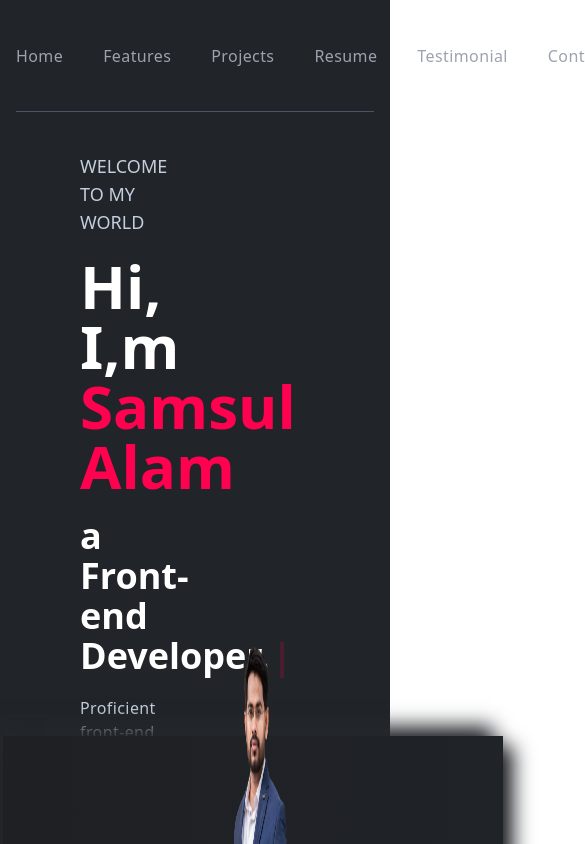
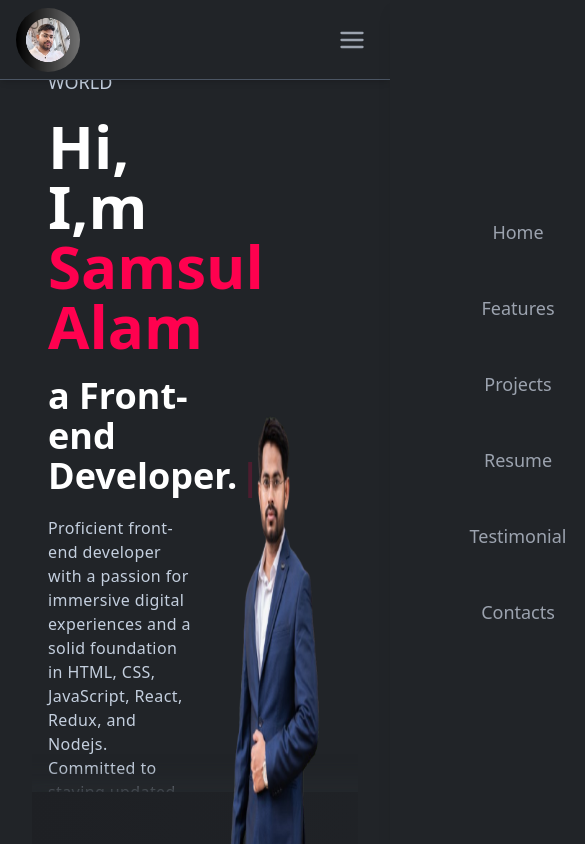
Before and after one commit to Samsul7718/Sam_Portfolio, a React (Vite) app: page / in a window 390 px wide. Shown: the top 844 px of the page, 585 px wide, since content can reach past the window. Built offline with nearby package versions, Linux system fonts and the light colour scheme.

Commit message:
2nd commit

```diff
--- a/src/App.jsx
+++ b/src/App.jsx
@@ -14,7 +14,7 @@ function App() {
     <>
       <div className="w-full h-auto bg-bodyColor text-lightText px-4">
         <Navbar />
-        <div className="max-w-screen-2xl mx-auto px-16">
+        <div className="max-w-screen-2xl mx-auto px-4 sm:px-0 md:px-6 lg:px-16">
           <Bannar />
           <Features />
           <Projects />
@@ -30,3 +30,5 @@ function App() {
 }
 
 export default App;
+
+// max-w-screen-2xl mx-auto px-16
--- a/src/components/banner/Bannar.jsx
+++ b/src/components/banner/Bannar.jsx
@@ -1,15 +1,18 @@
-import React from 'react';
-import LeftBannar from './LeftBannar';
-import { RightBanner } from './RightBanner';
-
-
+import React from "react";
+import LeftBannar from "./LeftBannar";
+import { RightBanner } from "./RightBanner";
 
 const Bannar = () => {
-
   return (
-    <section id="home" className="w-full items-center pt-10 pb-20 flex border-b-[1px] font-titleFont border-b-black ">
-      <LeftBannar/>
-      <RightBanner/>
+    <section
+      id="home"
+      className="w-full px-4 sm:px-6 lg:px-16  pt-10 pb-20 border-b-[1px]
+      font-titleFont border-b-black overflow-hidden"
+    >
+      <div className="flex w-full max-w-screen-2xl mx-auto">
+        <LeftBannar />
+        <RightBanner />
+      </div>
     </section>
   );
 };
--- a/src/components/navbar/Navbar.jsx
+++ b/src/components/navbar/Navbar.jsx
@@ -1,15 +1,92 @@
-import React from 'react';
-import { logo } from '../../assets/index';
-import { Link } from 'react-scroll';
-import { navLinksdata } from '../../constants';
+import React, { useState } from "react";
+import { logo } from "../../assets/index";
+import { Link } from "react-scroll";
+import { navLinksdata } from "../../constants";
+import { FiMenu } from "react-icons/fi";
+import { IoCloseOutline } from "react-icons/io5";
 
 const Navbar = () => {
+  const [menuOpen, setMenuOpen] = useState(false);
   return (
-    <div className="w-full h-28 mx-auto sticky top-0 z-50 bg-bodyColor flex justify-between items-center font-titleFont border-b-[1px]  border-b-gray-600">
-      <div>
-        <img className="h-20 w-20 rounded-full" src={logo} alt="logo" />
+    <div
+      className="w-full h-20 px-4 sm:px-6 lg:px-16 bg-bodyColor flex justify-between items-center
+    shadow-md font-titleFont border-b-[1px] border-b-gray-600 fixed top-0 left-0 right-0 z-50"
+    >
+      <div className="flex-shrink-0">
+        <img className="h-16 w-16 rounded-full" src={logo} alt="logo" />
       </div>
-      <div>
+
+      {/* Desktop Menu */}
+      <ul className="hidden md:flex items-center gap-8">
+        {navLinksdata.map(({ _id, title, link }) => (
+          <li
+            key={_id}
+            className="text-base text-gray-400 hover:text-designColor duration-300 cursor-pointer"
+          >
+            <Link
+              to={link}
+              smooth={true}
+              spy={true}
+              duration={500}
+              offset={-70}
+            >
+              {title}
+            </Link>
+          </li>
+        ))}
+      </ul>
+
+      {/* Mobile Menu Button */}
+      <button
+        onClick={() => setMenuOpen(!menuOpen)}
+        className="md:hidden text-gray-400 p-2 rounded-lg hover:bg-gray-800 transition-colors"
+        aria-label="Toggle Menu"
+      >
+        {menuOpen ? (
+          <IoCloseOutline className="w-7 h-7" />
+        ) : (
+          <FiMenu className="w-7 h-7" />
+        )}
+      </button>
+
+      {/* Mobile Menu Overlay */}
+      <div
+        className={`md:hidden fixed top-0 right-0 bottom-0 left-0 bg-black/50 transition-opacity duration-300 ${
+          menuOpen ? "opacity-100 visible" : "opacity-0 invisible"
+        }`}
+        onClick={() => setMenuOpen(false)}
+      ></div>
+
+      {/* Mobile Menu */}
+      <div
+        className={`md:hidden fixed top-0 right-0 h-full w-64 bg-bodyColor shadow-lg transition-transform duration-300 ${
+          menuOpen ? "translate-x-0" : "translate-x-full"
+        }`}
+      >
+        <div className="h-full flex flex-col items-center justify-center gap-8 p-4">
+          {navLinksdata.map(({ _id, title, link }) => (
+            <Link
+              key={_id}
+              to={link}
+              smooth={true}
+              spy={true}
+              duration={500}
+              offset={-70}
+              className="text-lg text-gray-400 hover:text-designColor duration-300 w-full text-center py-2"
+              onClick={() => setMenuOpen(false)}
+            >
+              {title}
+            </Link>
+          ))}
+        </div>
+      </div>
+    </div>
+  );
+};
+
+export default Navbar;
+
+/* <div>
         <ul className="flex items-center gap-10">
           {navLinksdata.map(({ _id, title, link }) => (
             <li
@@ -29,9 +106,4 @@ const Navbar = () => {
             </li>
           ))}
         </ul>
-      </div>
-    </div>
-  );
-};
-
-export default Navbar;
+      </div> */
```
Also changed, not shown: src/components/banner/LeftBannar.jsx (+22 -21 lines), src/components/banner/RightBanner.jsx (+14 -11 lines).
